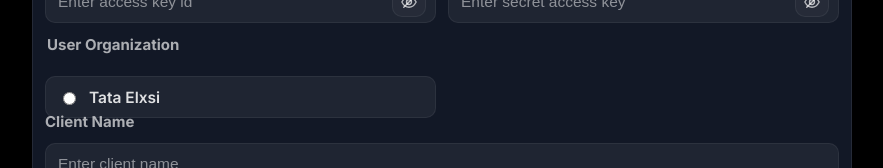
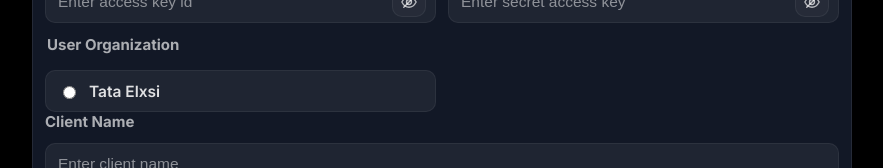
Before and after one commit to kavia-common/solutiongen-platform-10016-10025, a React (Create React App) app in the folder frontend_app/: page / in a window 1280 px wide. Shown: the part 861-1029 px from the top of the page, without its empty margins (198-1081 px from the left). Built offline with nearby package versions, Linux system fonts and the light colour scheme; the HTML template or start-up script is replaced by a standard one.

Commit message:
Checkpoint 99 - cg3f38ca0e

```diff
--- a/frontend_app/src/App.css
+++ b/frontend_app/src/App.css
@@ -594,14 +594,14 @@
   width: 100%;
   min-height: 42px; /* match .udcInput height */
   /*
-    Slight vertical alignment tweak:
-    In the 2-column row, the right column has a label above the <select>,
-    while the left column contains only the radio "input-like" control.
-    This pushes the radio option down a bit to align with the dropdown field.
+    Vertical alignment tweak:
+    The right column has a label above the <select>, while the left column contains
+    only the radio "input-like" control. We offset the radio slightly downward to
+    align with the dropdown field, but keep it subtle so it doesn't appear too low.
     Use a relative offset so layout stays responsive (no fixed heights).
   */
   position: relative;
-  top: 22px;
+  top: 16px;
 }
 
 .udcRadioOption input{
```
Also changed, not shown: 2 other files (tests, documents, lock files or other folders).
